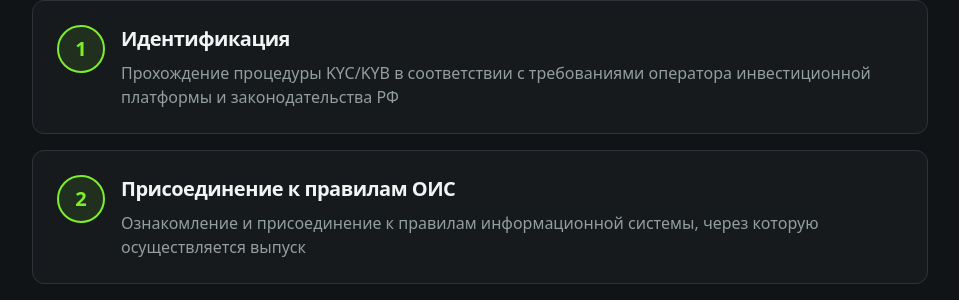
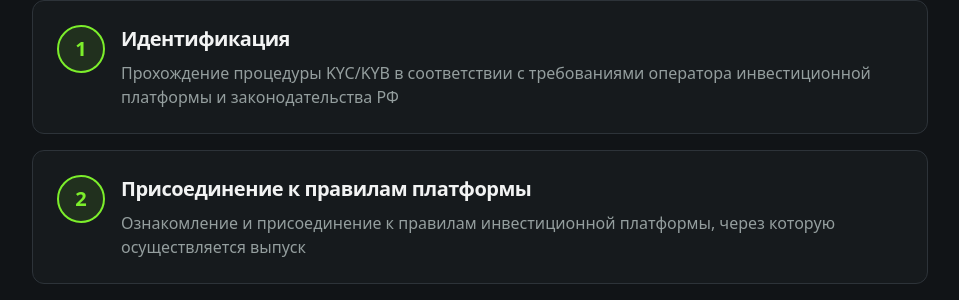
Before and after one commit to nicr737-sys/gas-gpu-power, a React (Vite) app: page /terms in a window 1280 px wide. Shown: the part 834-1134 px from the top of the page, without its empty margins (160-1119 px from the left). Built offline with nearby package versions, Linux system fonts and the light colour scheme.

Commit message:
Preceding changes

```diff
--- a/src/pages/Terms.tsx
+++ b/src/pages/Terms.tsx
@@ -64,8 +64,8 @@ const Terms = () => {
                 },
                 {
                   step: 2,
-                  title: "Присоединение к правилам ОИС",
-                  description: "Ознакомление и присоединение к правилам информационной системы, через которую осуществляется выпуск"
+                   title: "Присоединение к правилам платформы",
+                   description: "Ознакомление и присоединение к правилам инвестиционной платформы, через которую осуществляется выпуск"
                 },
                 {
                   step: 3,
```
